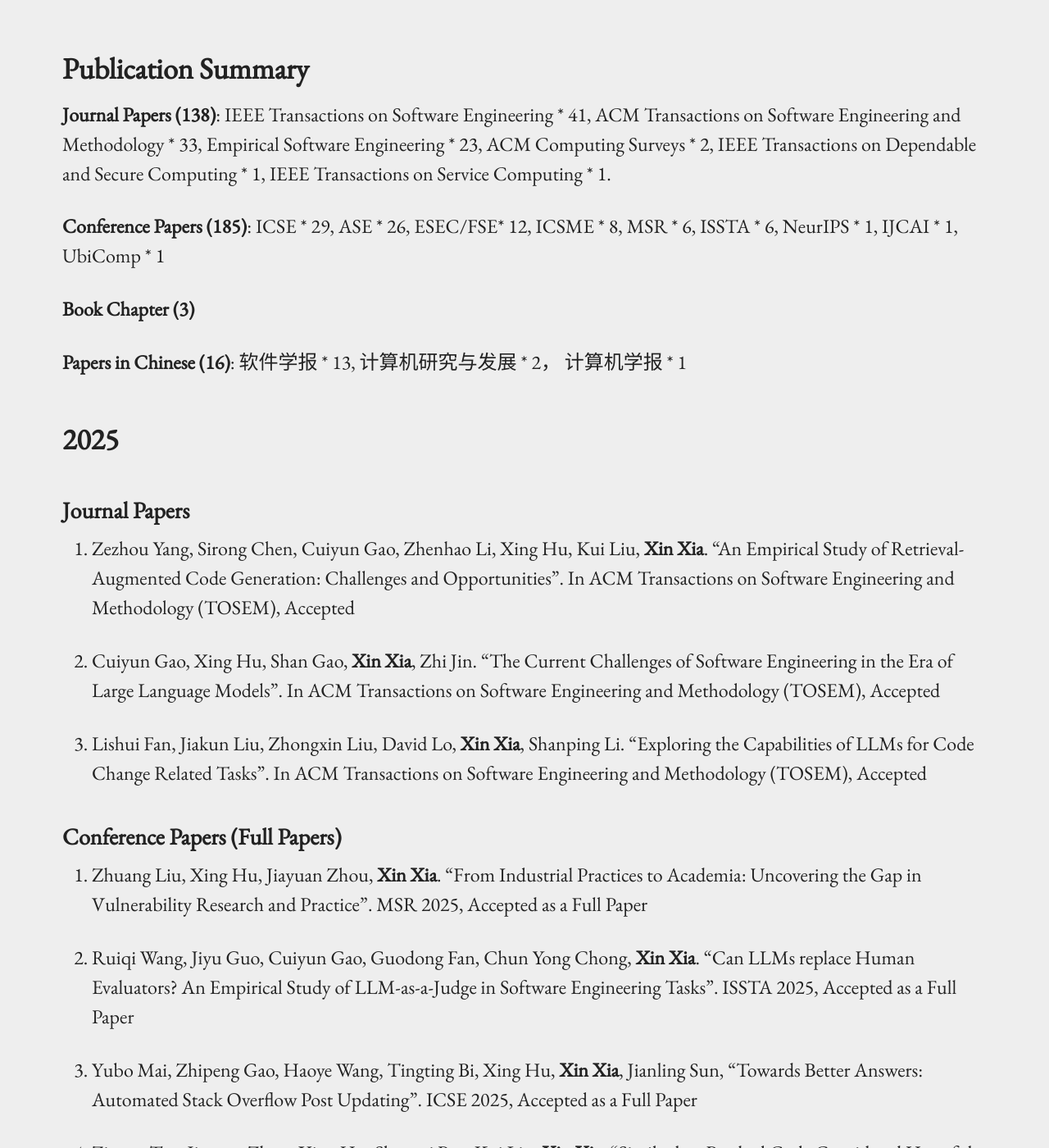
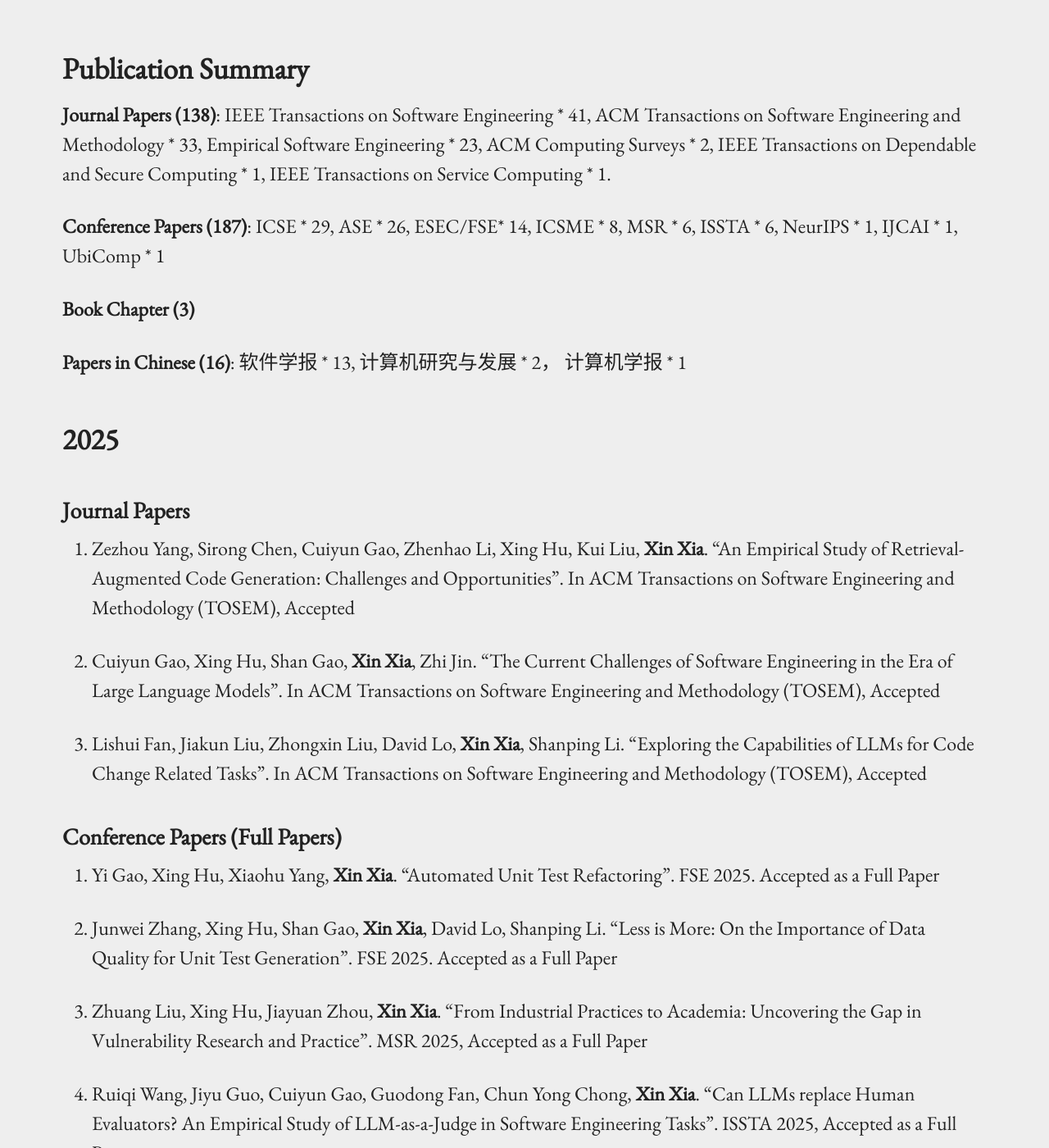
Before and after one commit to xin-xia/xin-xia.github.io, a Jekyll site: the page built from publication.md, in a window 1280 px wide and 1400 px high, scrolled down 203 px. Shown: the whole window at 82% size. Built offline with Jekyll 4.4.1, drawn with Linux system fonts in a browser that asks for light colours; our own code applies the rules of GitHub Pages for plain Markdown files.

Commit message:
Update publication.md

```diff
--- a/publication.md
+++ b/publication.md
@@ -8,7 +8,7 @@ permalink: /publication/
 
 <strong>Journal Papers (138)</strong>: IEEE Transactions on Software Engineering * 41,  ACM Transactions on Software Engineering and Methodology * 33, Empirical Software Engineering * 23,  ACM Computing Surveys * 2, IEEE  Transactions on Dependable and Secure Computing * 1, IEEE Transactions on Service Computing * 1.
 
-<strong>Conference Papers (185)</strong>: ICSE * 29, ASE * 26, ESEC/FSE* 12, ICSME * 8, MSR * 6,  ISSTA * 6, NeurIPS * 1, IJCAI * 1, UbiComp * 1
+<strong>Conference Papers (187)</strong>: ICSE * 29, ASE * 26, ESEC/FSE* 14, ICSME * 8, MSR * 6,  ISSTA * 6, NeurIPS * 1, IJCAI * 1, UbiComp * 1
 
 <strong>Book Chapter (3) </strong>
 
@@ -25,6 +25,10 @@ permalink: /publication/
 136. Lishui Fan, Jiakun Liu, Zhongxin Liu, David Lo, <strong>Xin Xia</strong>, Shanping Li. "Exploring the Capabilities of LLMs for Code Change Related Tasks". In ACM Transactions on Software Engineering and Methodology (TOSEM), Accepted <br />
 
 ### Conference Papers (Full Papers)
+
+187. Yi Gao, Xing Hu, Xiaohu Yang, <strong>Xin Xia</strong>.  "Automated Unit Test Refactoring". FSE 2025. Accepted as a Full Paper <br />
+
+186. Junwei Zhang, Xing Hu, Shan Gao,  <strong>Xin Xia</strong>, David Lo, Shanping Li. "Less is More: On the Importance of Data Quality for Unit Test Generation". FSE 2025. Accepted as a Full Paper <br />
 
 185. Zhuang Liu, Xing Hu, Jiayuan Zhou, <strong>Xin Xia</strong>.   "From Industrial Practices to Academia: Uncovering the Gap in   Vulnerability Research and Practice". MSR 2025, Accepted as a Full Paper <br />
 
```
